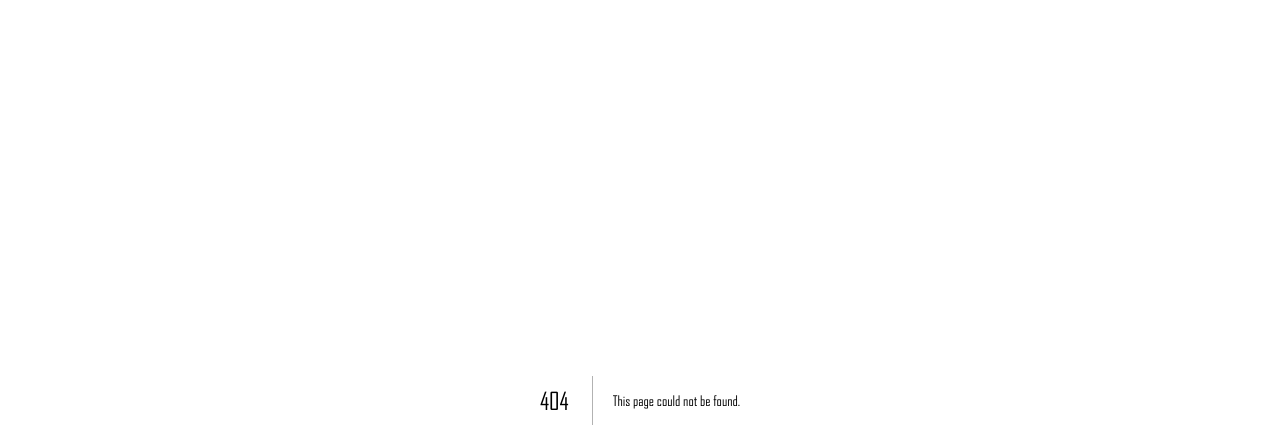
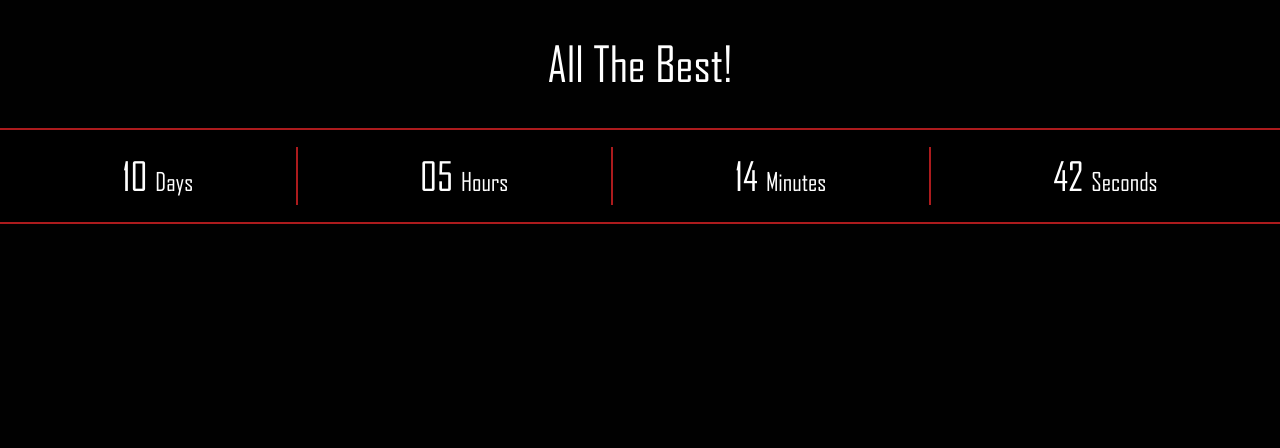
Before and after one commit to shreyaskaundinya/hallothon-website, a Next.js app: page /countdown in a window 1280 px wide. Before the commit this address had no page. Shown: the top 448 px of the page. Built offline with nearby package versions, Linux system fonts and the light colour scheme.

Commit message:
Added Countdown

```diff
--- /dev/null
+++ b/pages/countdown/index.js
@@ -0,0 +1,27 @@
+import { useState } from "react";
+import Timer from "../../src/components/Timer"
+
+const Countdown = () => {
+
+    const currDate = new Date();
+    const DateToBe = new Date('2023/10/14 10:00:00');
+
+    const [show, setShow] = useState(false)
+
+    if (currDate == DateToBe) {
+        setShow(true);
+    }
+
+
+        return (
+            <>
+                <div>
+                    <h1 className = "text-center my-10 text-5xl">All The Best!</h1>
+                    <Timer setdone = {false} date = {'2023/10/15 10:00:00'} />
+                </div>
+
+            </>
+        )
+    }
+
+export default Countdown
--- /dev/null
+++ b/src/components/TimeAlt.js
@@ -0,0 +1,96 @@
+import { useEffect, useState } from 'react';
+
+function TimerAlt(props) {
+    const [timeup, setTimeup] = useState(false);
+
+    const calculateTimeLeft = () => {
+        const difference = new Date(props.startDate) - new Date(props.endDate);
+        let timeLeft = [];
+
+        if (difference > 0) {
+            timeLeft = [
+                Math.floor(difference / (1000 * 60 * 60 * 24)),
+                Math.floor((difference / (1000 * 60 * 60)) % 24),
+                Math.floor((difference / 1000 / 60) % 60),
+                Math.floor((difference / 1000) % 60),
+            ];
+            return timeLeft;
+        } else {
+            setTimeup(() => true);
+            if (props.setDone) {
+                props.setDone(() => true);
+            }
+        }
+    };
+
+    const [timeLeft, setTimeLeft] = useState([0, 0, 0, 0]);
+
+    useEffect(() => {
+        setTimeLeft(calculateTimeLeft());
+
+        const timer = setInterval(() => {
+            setTimeLeft(calculateTimeLeft());
+        }, 1000);
+
+        return () => {
+            clearTimeout(timer);
+        };
+    }, []);
+
+    return (
+        <div className='bg-black timer-container flex justify-evenly items-center h-24 sm:h-24 overflow-hidden'>
+            {timeup ? (
+                <p>Time is up!</p>
+            ) : (
+                <>
+                    <div>
+                        <span className='text-step-0 md:text-step-4 pr-2'>
+                            {timeLeft[0] < 10 ? '0' + timeLeft[0] : timeLeft[0]}
+                        </span>
+                        <span className='text-step-2'>
+                            <span className='hidden lg:visible lg:inline'>
+                                Days
+                            </span>
+                            <span className='visible lg:hidden'>D</span>
+                        </span>
+                    </div>
+                    <div>
+                        <span className='text-step-0 md:text-step-4 pr-2'>
+                            {timeLeft[1] < 10 ? '0' + timeLeft[1] : timeLeft[1]}
+                        </span>
+                        <span className='text-step-2'>
+                            <span className='hidden lg:visible lg:inline'>
+                                Hours
+                            </span>
+                            <span className='visible lg:hidden'>H</span>
+                        </span>
+                    </div>
+                    <div>
+                        <span className='text-step-0 md:text-step-4 pr-2'>
+                            {timeLeft[2] < 10 ? '0' + timeLeft[2] : timeLeft[2]}
+                        </span>
+                        <span className='text-step-2'>
+                            <span className='hidden lg:visible lg:inline'>
+                                Minutes
+                            </span>
+                            <span className='visible lg:hidden'>M</span>
+                        </span>
+                    </div>
+                    <div>
+                        <span className='text-step-0 md:text-step-4 pr-2'>
+                            {timeLeft[3] < 10 ? '0' + timeLeft[3] : timeLeft[3]}
+                        </span>
+                        <span className='text-step-2'>
+                            <span className='hidden lg:visible lg:inline'>
+                                Seconds
+                            </span>
+                            <span className='visible lg:hidden'>S</span>
+                        </span>
+                    </div>
+                </>
+            )}
+        </div>
+    );
+}
+
+export default TimerAlt;
```
